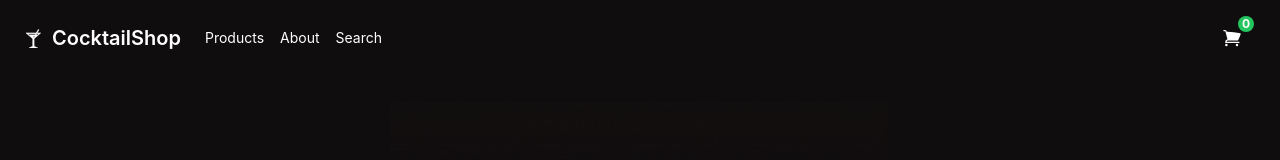
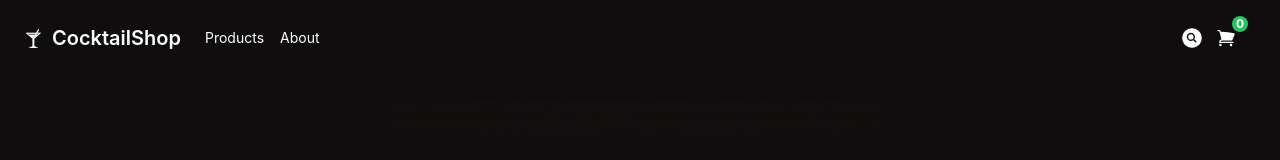
Before and after one commit to jacobgervin/cocktailshop, a React (Create React App) app: page / in a window 1280 px wide. Shown: the top 160 px of the page. Built offline with nearby package versions, Linux system fonts and the light colour scheme; no server answers.

Commit message:
Products only displays 20 random cocktails now

```diff
--- a/src/App.js
+++ b/src/App.js
@@ -31,21 +31,16 @@ const App = () => {
     fetchCocktails();
   }, []);
 
-  const [filteredCocktails, setFilteredCocktails] = useState([]);
-  const [filter, setFilter] = useState('');
 
-  useEffect(() => {
-    const fetchFilteredCocktails = async () => {
-      const response = await fetch(`https://www.thecocktaildb.com/api/json/v1/1/search.php?s=${filter}`);
-      const data = await response.json();
-      setFilteredCocktails(data.drinks);
-    };
-    fetchFilteredCocktails();
-  }, [filter]);
+  const searchCocktails = (searchTerm) => {
+    const filteredCocktails = cocktails.filter(cocktail => {
+      return cocktail.strDrink.toLowerCase().includes(searchTerm.toLowerCase());
+    });
 
-  const handleFilterChange = event => {
-    setFilter(event.target.value);
+    return filteredCocktails;
   };
+
+
 
   const addToCart = (cocktailId) => {
     const selectedCocktail = cocktails.find((cocktail) => cocktail.idDrink === cocktailId);
@@ -90,9 +85,10 @@ const App = () => {
     };
 
 
+
   return (
     <div>
-          <Navigation selectedCocktails={selectedCocktails} cocktails={cocktails} addToCart={addToCart} removeFromCart={removeFromCart} updateQuantity={updateQuantity} handleFilterChange={handleFilterChange} />
+          <Navigation selectedCocktails={selectedCocktails} cocktails={cocktails} addToCart={addToCart} removeFromCart={removeFromCart} updateQuantity={updateQuantity} searchCocktails={searchCocktails}/>
         <HeroSection />
       <Products cocktails={cocktails} addToCart={addToCart} />
       <Filter />
--- a/src/filter.js
+++ b/src/filter.js
@@ -1,31 +1,24 @@
 import React, { useState, useEffect } from 'react';
 
-const Filter = ({ handleCloseSearch, addToCart}) => {
+const Filter = ({ handleCloseSearch, addToCart, searchCocktails}) => {
 
     const [filteredCocktails, setFilteredCocktails] = useState([]);
     const [filter, setFilter] = useState('');
 
-    useEffect(() => {
-      const fetchCocktails = async () => {
-        const response = await fetch(`https://www.thecocktaildb.com/api/json/v1/1/search.php?s=${filter}`);
-        const data = await response.json();
-        setFilteredCocktails(data.drinks);
+    const handleSearch = (event) => {
+        const searchTerm = event.target.value;
+        const filteredCocktails = searchCocktails(searchTerm);
+        setFilteredCocktails(filteredCocktails);
       };
-
-      fetchCocktails();
-    }, [filter]);
-
-
-    const handleFilterChange = event => {
-      setFilter(event.target.value);
-    };
 
   return (
     <div className='bg-slate-900 h-screen w-screen fixed right-0 flex flex-col items-center z-50 overflow-y-scroll'>
-          <button className='absolute right-3.5 top-3.5' onClick={handleCloseSearch}>X</button>
-      <input className='text-black mt-10' type="text" placeholder="Search cocktails..." value={filter} onChange={handleFilterChange} />
+    <div className='w-4/5 h- fixed flex flex-row items-center justify-between bg-slate-900 py-8 '>
+      <input className='text-black' type="text" placeholder="Search cocktails..."  onChange={handleSearch} />
+      <button className='' onClick={handleCloseSearch}>X</button>
+    </div>
       <div className='w-4/5'>
-      <ul className='divide-y divide-gray-200 dark:divide-gray-700'>
+      <ul className='divide-y divide-gray-200 dark:divide-gray-700 mt-20'>
         {filteredCocktails && filteredCocktails.map(cocktail => (
             <li key={cocktail.key} class="py-3 sm:py-4">
             <div class="flex items-center space-x-4">
@@ -53,7 +46,13 @@ const Filter = ({ handleCloseSearch, addToCart}) => {
             </div>
         </li>
         ))}
-        {!filteredCocktails && <p>No results found.</p>}
+        {filteredCocktails.length === 0 && (
+  <li className="py-3 sm:py-4 text-center">
+    <p className="text-sm font-medium text-gray-900 truncate dark:text-white">
+      No results found.
+    </p>
+  </li>
+)}
       </ul>
       </div>
     </div>
--- a/src/nav.js
+++ b/src/nav.js
@@ -7,7 +7,7 @@ import { Link } from 'react-scroll';
 
 
 
-const Navigation = ({ selectedCocktails, removeFromCart, addToCart, updateQuantity, cocktails, handleFilterChange }) => {
+const Navigation = ({ selectedCocktails, removeFromCart, addToCart, updateQuantity, cocktails, handleFilterChange, searchCocktails }) => {
   const [isExpanded, toggleExpansion] = useState(false);
 
   const [show, setShow] = useState(false);
@@ -31,6 +31,7 @@ const [showSearch, setShowSearch] = useState(false)
   };
 
 
+
   return (
  <div className='relative z-40'>
     <div className='flex flex-row fixed bg-[#100D0E] '>
@@ -43,12 +44,20 @@ const [showSearch, setShowSearch] = useState(false)
     </a>
   </div>
   <div className='flex flex-row h-100 items-center'>
-  <button onClick={handleClick} className="text-white px-3 py-2 mr-5 rounded-md lg:absolute lg:right-1.5 flex flex-col justify-center items-center">
+  <button onClick={handleClick} className="text-white px-3 py-2 sm:ml-5 md:ml-6 rounded-md lg:absolute lg:right-8 flex flex-col justify-center items-center">
   <svg xmlns="http://www.w3.org/2000/svg" viewBox="0 0 24 24" fill="white" class="w-5 h-5">
   <path d="M2.25 2.25a.75.75 0 000 1.5h1.386c.17 0 .318.114.362.278l2.558 9.592a3.752 3.752 0 00-2.806 3.63c0 .414.336.75.75.75h15.75a.75.75 0 000-1.5H5.378A2.25 2.25 0 017.5 15h11.218a.75.75 0 00.674-.421 60.358 60.358 0 002.96-7.228.75.75 0 00-.525-.965A60.864 60.864 0 005.68 4.509l-.232-.867A1.875 1.875 0 003.636 2.25H2.25zM3.75 20.25a1.5 1.5 0 113 0 1.5 1.5 0 01-3 0zM16.5 20.25a1.5 1.5 0 113 0 1.5 1.5 0 01-3 0z" />
 </svg>
 <span className="bg-green-500 mb-7 ml-7 absolute text-white font-bold rounded-full text-xs px-1">{selectedCocktails.reduce((total, cocktail) => total + cocktail.quantity, 0)}</span>
   </button>
+  <a href className="text-white px-3 py-2 sm:ml-5 md:ml-6 rounded-md lg:absolute lg:right-16 flex flex-col justify-center items-center" onClick={handleSearch}>
+      <svg xmlns="http://www.w3.org/2000/svg" viewBox="0 0 24 24" fill="white" class="w-6 h-6">
+  <path d="M8.25 10.875a2.625 2.625 0 115.25 0 2.625 2.625 0 01-5.25 0z" />
+  <path fill-rule="evenodd" d="M12 2.25c-5.385 0-9.75 4.365-9.75 9.75s4.365 9.75 9.75 9.75 9.75-4.365 9.75-9.75S17.385 2.25 12 2.25zm-1.125 4.5a4.125 4.125 0 102.338 7.524l2.007 2.006a.75.75 0 101.06-1.06l-2.006-2.007a4.125 4.125 0 00-3.399-6.463z" clip-rule="evenodd" />
+</svg>
+
+
+      </a>
 
   <div className="block lg:hidden">
     <button
@@ -71,7 +80,6 @@ Products
       <a href="#responsive-header" className="block mt-4 lg:inline-block lg:mt-0 text-white-200 hover:text-white mr-4">
        About
       </a>
-      <button onClick={handleSearch}>Search</button>
 
     </div>
   </div>
@@ -80,7 +88,7 @@ Products
 </nav>
 </div>
 {show && <div className="rounded-md absolute top-0 right-0"><Cart selectedCocktails={selectedCocktails} removeFromCart={removeFromCart} handleCloseCart={handleCloseCart} updateQuantity={updateQuantity} /></div>}
-{showSearch && <div className="rounded-md absolute top-0 right-0"><Filter handleCloseSearch={handleCloseSearch} addToCart={addToCart} cocktails={cocktails} handleFilterChange={handleFilterChange} /></div>}
+{showSearch && <div className="rounded-md absolute top-0 right-0"><Filter handleCloseSearch={handleCloseSearch} addToCart={addToCart} cocktails={cocktails} handleFilterChange={handleFilterChange} searchCocktails={searchCocktails} /></div>}
 
 </div>
 
--- a/src/products.js
+++ b/src/products.js
@@ -1,9 +1,15 @@
-import React from 'react';
-import { useState } from 'react';
+import React, { useState, useEffect } from 'react';
 
 const Products = ({ cocktails, addToCart }) => {
+  const [randomCocktails, setRandomCocktails] = useState([]);
 
-
+  // Shuffle the cocktails array randomly
+  useEffect(() => {
+    const shuffledCocktails = cocktails.sort(() => 0.5 - Math.random());
+    // Get the first 20 cocktails from the shuffled array
+    const randomCocktails = shuffledCocktails.slice(0, 20);
+    setRandomCocktails(randomCocktails);
+  }, [cocktails]);
 
 
   return (
@@ -11,7 +17,7 @@ const Products = ({ cocktails, addToCart }) => {
 
       <div className="mx-auto max-w-2xl py-16 px-4 sm:py-24 sm:px-6 lg:max-w-7xl lg:px-8">
         <div className="mt-6 grid grid-cols-1 gap-y-10 gap-x-6 sm:grid-cols-2 lg:grid-cols-5 xl:gap-x-8">
-          {cocktails.map((cocktail) => (
+          {randomCocktails.map((cocktail) => (
             <div className="group relative" key={cocktail.idDrink}>
               <div className="min-h-80 aspect-w-1 aspect-h-1 w-full overflow-hidden rounded-md bg-gray-200 group-hover:opacity-75 lg:aspect-none lg:h-80">
                 <img src={cocktail.strDrinkThumb} alt={cocktail.strCategory} className="h-full w-full object-cover object-center lg:h-full lg:w-full"></img>
```
